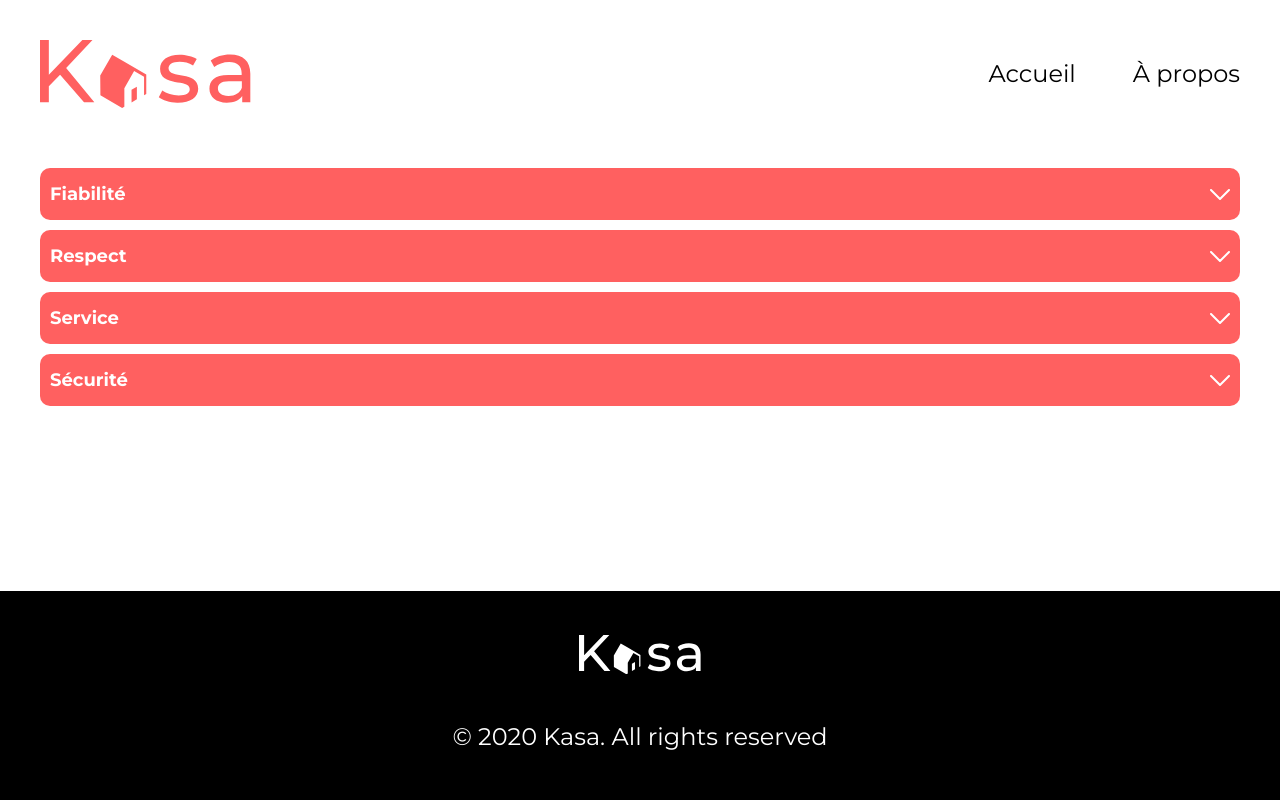
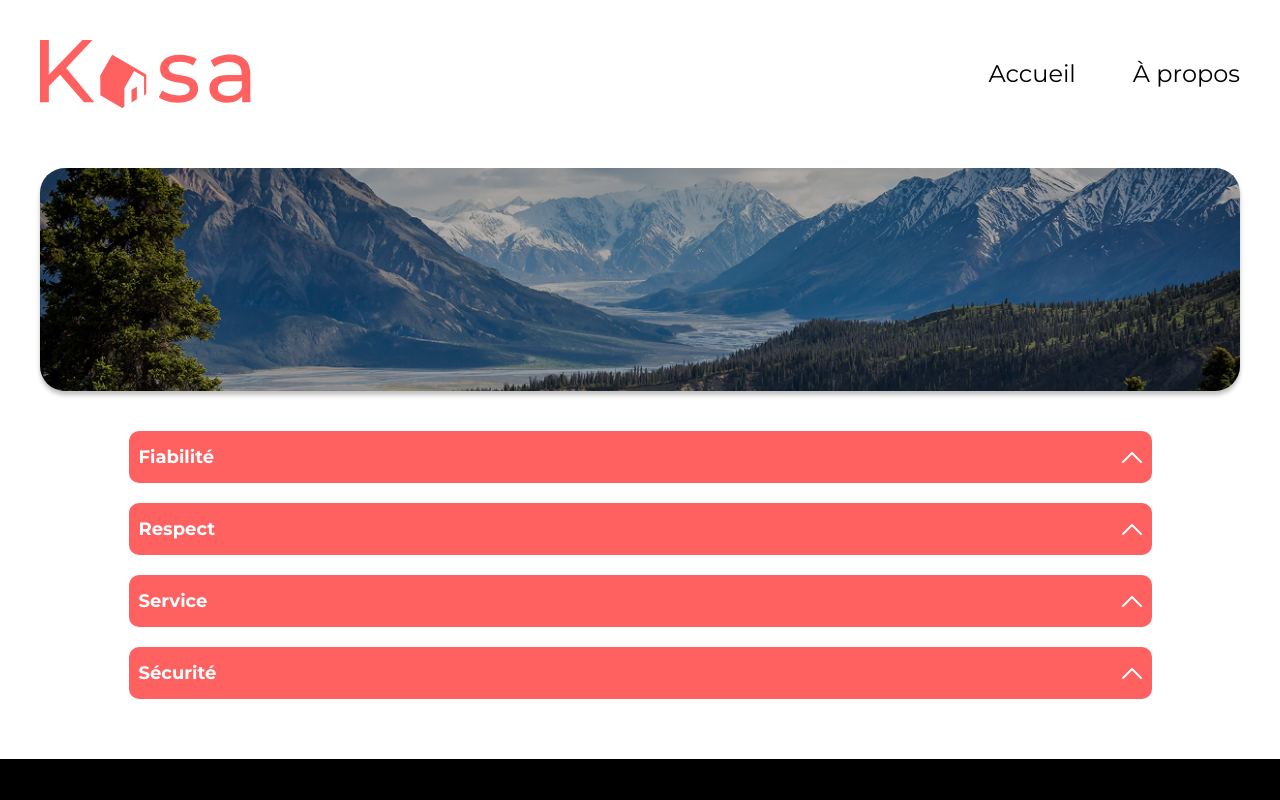
Before and after one commit to leaspadea/kasa-frontend, a React (Vite) app: page /a-propos in a window 1280 px wide. Shown: the top 800 px of the page. Built offline with nearby package versions, Linux system fonts and the light colour scheme.

Commit message:
feat: ajoute le Banner et finalise À propos

```diff
--- /dev/null
+++ b/src/components/Banner.jsx
@@ -0,0 +1,12 @@
+import styles from '../styles/Banner.module.scss'
+
+function Banner({ image, overlay = 0.6, children }) {
+  return (
+    <div className={styles.banner} style={{ '--overlay-opacity': overlay }}>
+      <img src={image} alt="" />
+      {children}
+    </div>
+  )
+}
+
+export default Banner
--- a/src/components/Collapse.jsx
+++ b/src/components/Collapse.jsx
@@ -21,7 +21,7 @@ function Collapse({ title, content }) {
           aria-hidden="true"
         >
           <path
-            d="M1 1L10 10L19 1"
+            d="M1 10L10 1L19 10"
             stroke="currentColor"
             strokeWidth="2"
             fill="none"
--- a/src/pages/About.jsx
+++ b/src/pages/About.jsx
@@ -1,4 +1,7 @@
 import Collapse from "../components/Collapse"
+import Banner from '../components/Banner'
+import banner from '../assets/banner_about.jpg'
+import styles from '../styles/About.module.scss'
 
 const aboutSections = [
   {
@@ -26,9 +29,12 @@ const aboutSections = [
 function About() {
   return (
     <div>
+      <Banner image={banner} overlay={0.3} />
+      <div className={styles.collapses}>
       {aboutSections.map((section) => (
         <Collapse key={section.title} title={section.title} content={section.content} />
       ))}
+      </div>
     </div>
   )
 }
--- a/src/pages/Home.jsx
+++ b/src/pages/Home.jsx
@@ -1,8 +1,8 @@
 import useFetch from '../hooks/useFetch'
 import { Link } from 'react-router'
 import Card from '../components/Card'
-import Slideshow from '../components/Slideshow'
-import banner from '../assets/photo_fond.jpg'
+import Banner from '../components/Banner'
+import banner from '../assets/banner_homepage.jpg'
 import styles from '../styles/Home.module.scss'
 
 function Home() {
@@ -10,16 +10,15 @@ function Home() {
 
   return (
     <div>
-      <div className={styles.banner}>
-        <img src={banner} alt="Photo de falaise" />
+      <Banner image={banner}>
         <h1>Chez vous, partout et ailleurs</h1>
-      </div>
+      </Banner>
       <div className={styles.gallery}>
-      {properties.map((property) => (
-        <Link key={property.id} to={`/logement/${property.id}`}>
-          <Card title={property.title} cover={property.cover} />
-        </Link>
-      ))}
+        {properties.map((property) => (
+          <Link key={property.id} to={`/logement/${property.id}`}>
+            <Card title={property.title} cover={property.cover} />
+          </Link>
+        ))}
       </div>
     </div>
   )
--- /dev/null
+++ b/src/styles/About.module.scss
@@ -0,0 +1,6 @@
+@use "./variables" as *;
+
+.collapses {
+    max-width: 1023px;
+    margin: 0 auto; // centre les collapses dans le main de 1240px
+}
--- /dev/null
+++ b/src/styles/Banner.module.scss
@@ -0,0 +1,43 @@
+@use "./variables" as *;
+
+.banner {
+  position: relative;
+  height: 223px;
+  border-radius: 25px;
+  overflow: hidden;
+  margin-bottom: 40px;
+  box-shadow: 0px 4px 4px 0px #00000040;
+
+
+  img {
+    position: absolute;
+    inset: 0;
+    width: 100%;
+    height: 100%;
+    object-fit: cover;
+    z-index: 0;
+
+
+  }
+
+  &::before {
+    content: "";
+    position: absolute;
+    inset: 0;
+    background: rgba(0, 0, 0, var(--overlay-opacity, 0.6));
+    z-index: 1;
+  }
+
+  h1 {
+    position: relative;
+    z-index: 2;
+    color: white;
+    height: 100%;
+    display: flex;
+    justify-content: center;
+    align-items: center;
+    text-shadow: 2px 2px 6px rgba(0, 0, 0, 0.6);
+
+
+  }
+}
--- a/src/styles/Collapse.module.scss
+++ b/src/styles/Collapse.module.scss
@@ -1,7 +1,7 @@
 @use "./variables" as *;
 
 .collapse {
-    margin-bottom: 20px;
+    margin-bottom: 30px;
 }
 
 .header {
--- a/src/styles/Home.module.scss
+++ b/src/styles/Home.module.scss
@@ -1,46 +1,4 @@
 @use "./variables" as *;
-
-.banner {
-  position: relative;
-  height: 223px;
-  border-radius: 25px;
-  overflow: hidden;
-  margin-bottom: 40px;
-  box-shadow: 0px 4px 4px 0px #00000040;
-
-
-  img {
-    position: absolute;
-    inset: 0;
-    width: 100%;
-    height: 100%;
-    object-fit: cover;
-    z-index: 0;
-
-
-  }
-
-  &::before {
-    content: "";
-    position: absolute;
-    inset: 0;
-    background: rgba(0, 0, 0, 0.6);
-    z-index: 1;
-  }
-
-  h1 {
-    position: relative;
-    z-index: 2;
-    color: white;
-    height: 100%;
-    display: flex;
-    justify-content: center;
-    align-items: center;
-    text-shadow: 2px 2px 6px rgba(0, 0, 0, 0.6);
-
-
-  }
-}
 
 .gallery {
   display: grid;
```
Also changed, not shown: src/assets/banner_about.jpg (added), src/assets/banner_homepage.jpg (renamed from src/assets/photo_fond.jpg).
